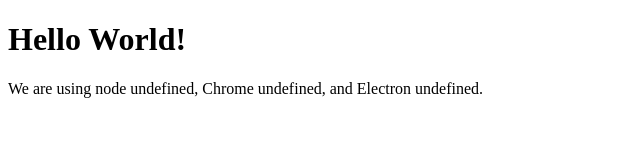
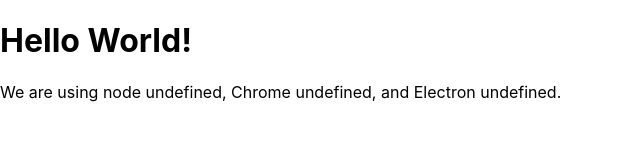
Before and after one commit to zacharynewton-wk/s16-wgetter, an Electron app: page index.html in a window 800 px wide. Shown: the whole page, without its empty margins (0-640 px from the left). Drawn offline with Linux system fonts and the light colour scheme.

Commit message:
More boilerplate

```diff
--- /dev/null
+++ b/index.css
@@ -0,0 +1,8 @@
+html, body {
+    padding: 0;
+    margin: 0;
+}
+
+body {
+    font-family: -apple-system, 'Helvetica Neue', Helvetica, sans-serif;
+}
--- a/index.html
+++ b/index.html
@@ -4,6 +4,7 @@
     <meta charset="UTF-8">
     <meta name="viewport" content="width=device-width,initial-scale=1,shrink-to-fit=no">
     <title>Hello World!</title>
+    <link rel="stylesheet" href="index.css">
   </head>
   <body>
     <h1>Hello World!</h1>
```
Also changed, not shown: package.json (+17 -1 lines), 3 other files.
